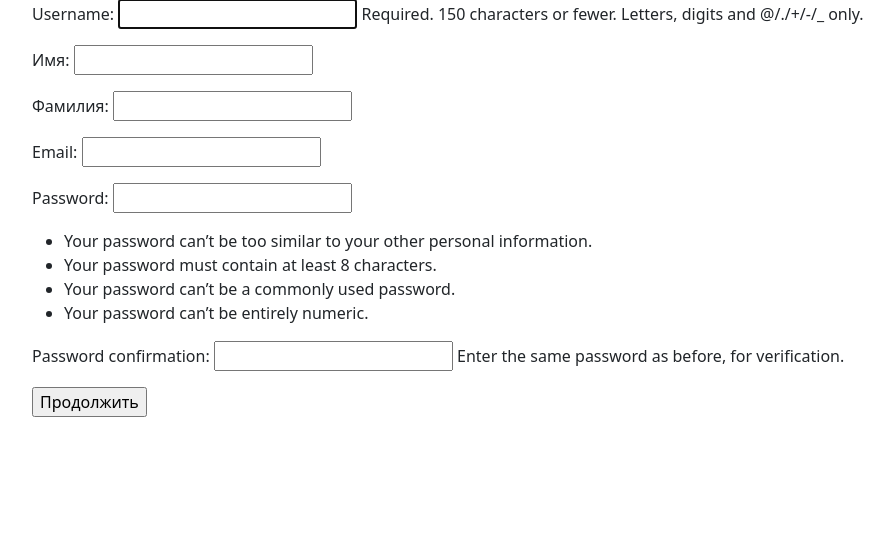
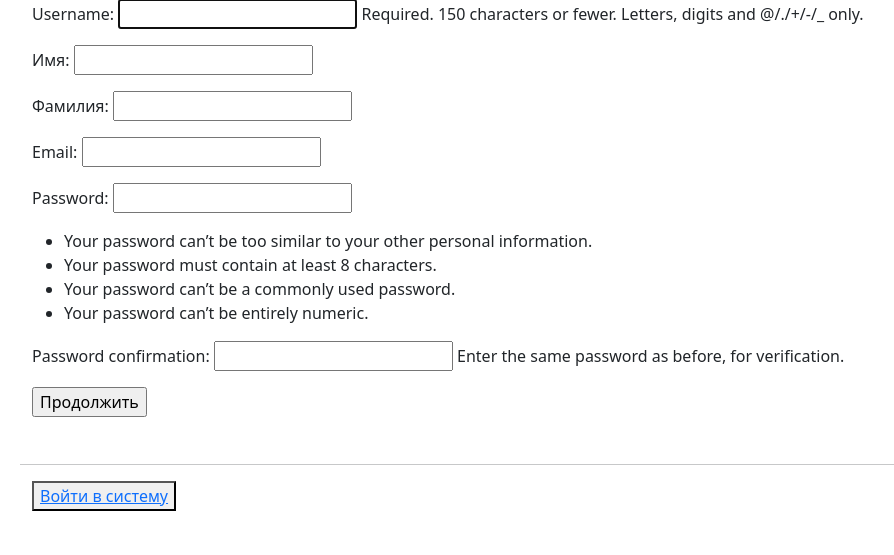
Before and after one commit to AnastasiaGundova/News-Portal_2, a Django app: page /sign/signup/ in a window 1280 px wide. Shown: the part 196-751 px from the top of the page, without its empty margins (50-944 px from the left). Run offline with Django 5.2, Linux system fonts and the light colour scheme; some libraries are stand-ins or nearby versions.

Commit message:
News_Portal_4

```diff
--- a/templates/sign/signup.html
+++ b/templates/sign/signup.html
@@ -10,4 +10,7 @@
     {{ form.as_p }}
     <input type="submit" value="Продолжить">
 </form>
+<h2>&nbsp;</h2>
+<hr>
+<p style="text-align: left;"><button> <a href="/sign/login"> Войти в систему </a></button>&nbsp;</p>
 {% endblock content %}
```
Also changed, not shown: db.sqlite3.
